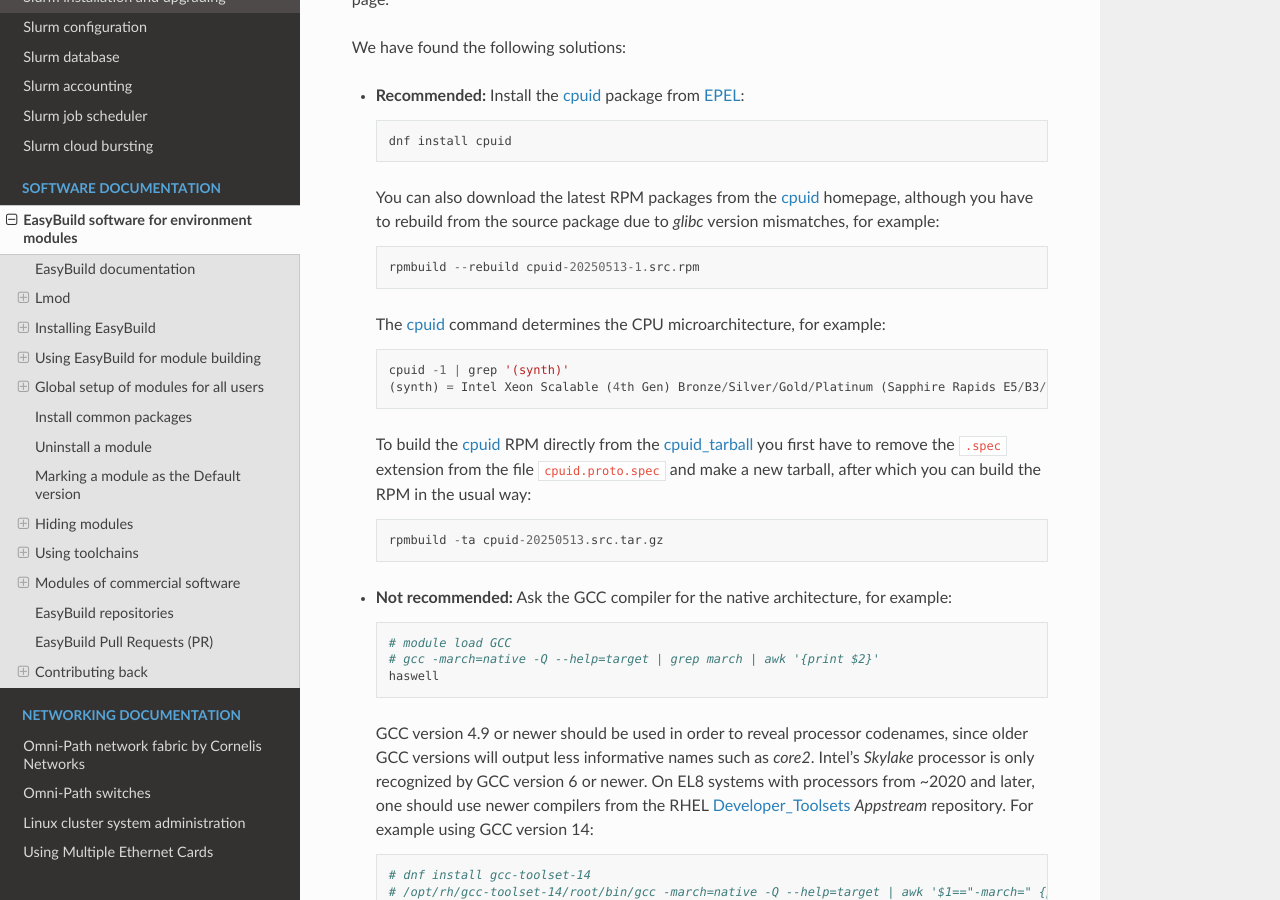
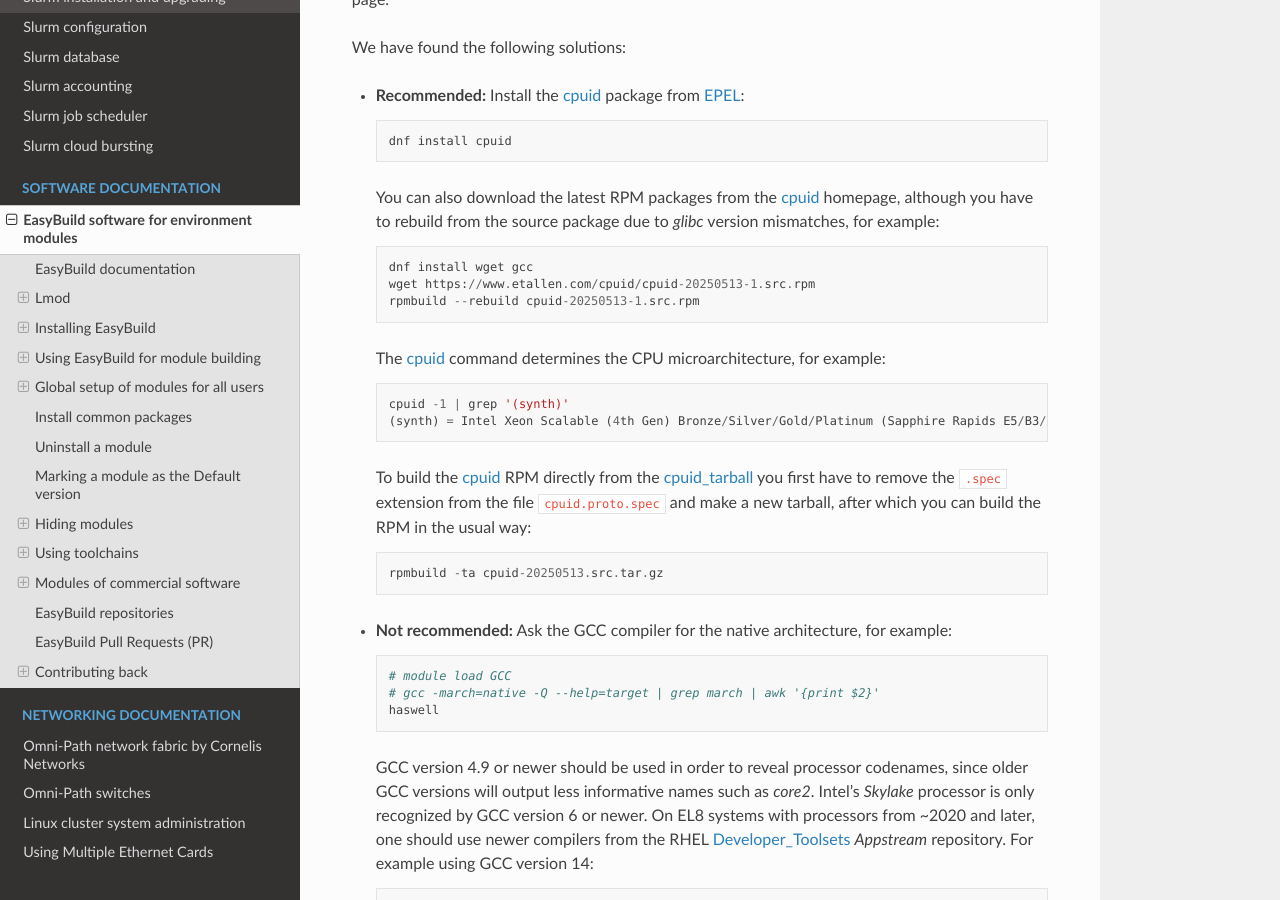
Before and after one commit to OleHolmNielsen/Niflheim_system, a Sphinx documentation site: the page built from docs/EasyBuild_modules.rst, in a window 1280 px wide and 900 px high, scrolled down 9723 px. Built offline with Sphinx 7.4.7 and the Read the Docs theme 3.1.0, drawn with Linux system fonts in a browser that asks for light colours.

Commit message:
Add cpuid installation info

```diff
--- a/docs/EasyBuild_modules.rst
+++ b/docs/EasyBuild_modules.rst
@@ -401,6 +401,8 @@ We have found the following solutions:
   You can also download the latest RPM packages from the cpuid_ homepage,
   although you have to rebuild from the source package due to *glibc* version mismatches, for example::
 
+    dnf install wget gcc
+    wget https://www.etallen.com/cpuid/cpuid-20250513-1.src.rpm
     rpmbuild --rebuild cpuid-20250513-1.src.rpm
 
   The cpuid_ command determines the CPU microarchitecture, for example::
```
